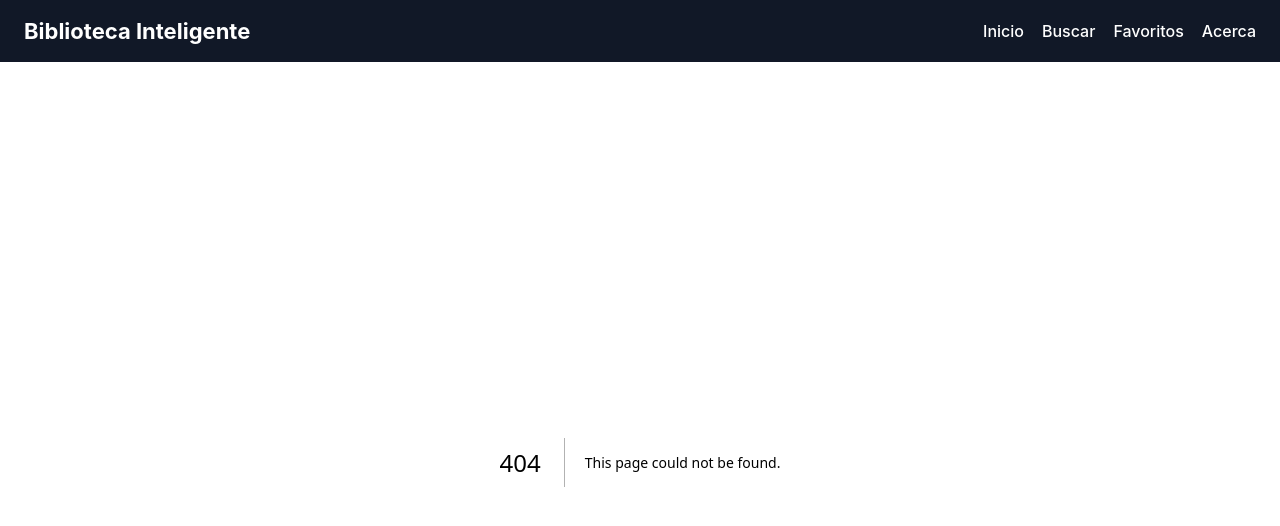
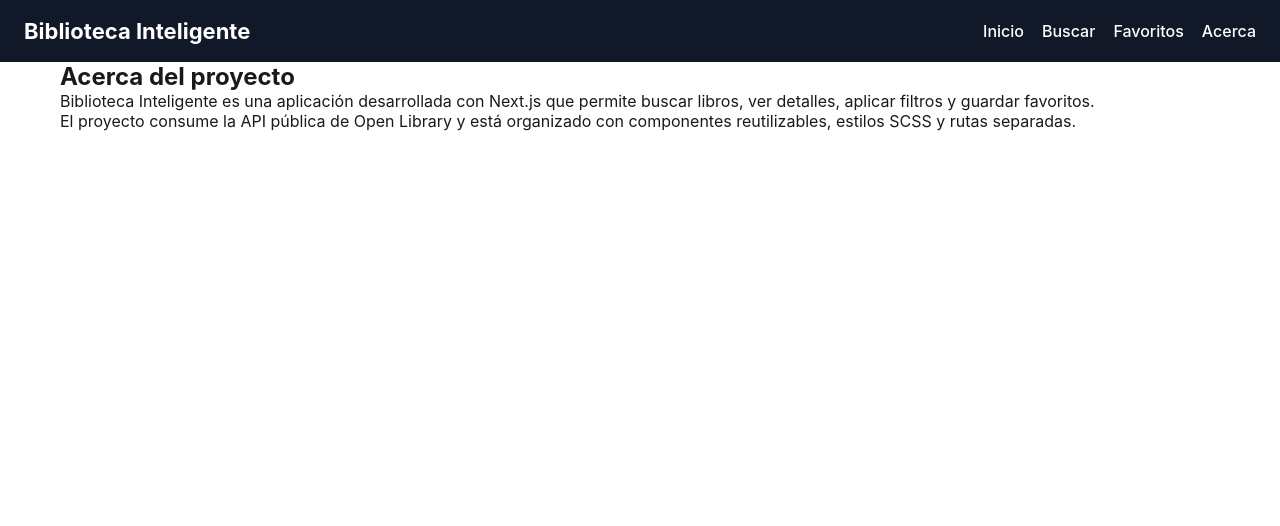
Before and after one commit to Andres004/Biblioteca-Inteligente, a Next.js app: page /acerca in a window 1280 px wide. Before the commit this address had no page. Shown: the top 526 px of the page. Built offline with nearby package versions, Linux system fonts and the light colour scheme.

Commit message:
feat: creacion e implementacion de acerca.tsx

```diff
--- /dev/null
+++ b/src/pages/acerca.tsx
@@ -0,0 +1,16 @@
+export default function Acerca() {
+  return (
+    <section className="about-page">
+      <h2>Acerca del proyecto</h2>
+      <p>
+        Biblioteca Inteligente es una aplicación desarrollada con Next.js que
+        permite buscar libros, ver detalles, aplicar filtros y guardar favoritos.
+      </p>
+
+      <p>
+        El proyecto consume la API pública de Open Library y está organizado con
+        componentes reutilizables, estilos SCSS y rutas separadas.
+      </p>
+    </section>
+  );
+}
```
